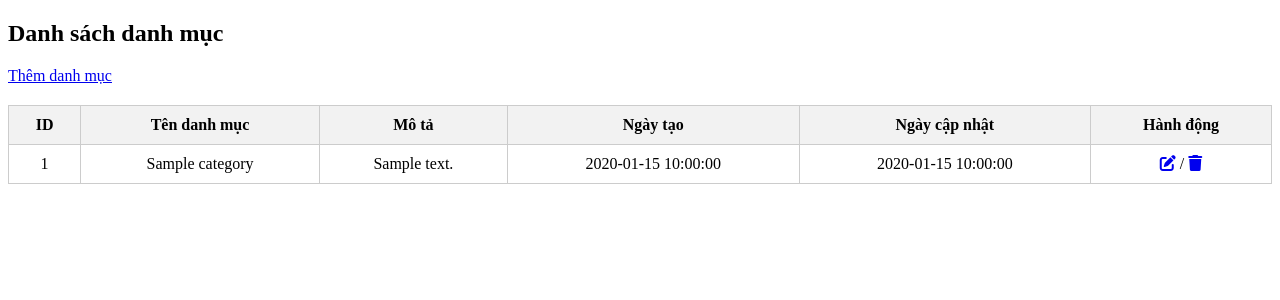
After one commit to nkmt203/dacn_web_hoa_tuoi, a PHP site: page /app/views/admins/categories/list_category.php in a window 1280 px wide. The commit adds this page. Shown: the top 300 px of the page. Run offline with PHP 8.4, Linux system fonts and the light colour scheme; tables that the repository leaves empty or names only in its code hold one stand-in row (values such as "Sample post").

Commit message:
Xong Admin CRUD danh mục

```diff
--- a/app/models/category_model.php
+++ b/app/models/category_model.php
@@ -15,4 +15,40 @@ class CategoryModel
         $stmt->execute();
         return $stmt->fetchAll(PDO::FETCH_ASSOC);
     }
+
+    public function addCategory($category_name, $description)
+    {
+        $pdo = pdo_connect();
+        $sql = "INSERT INTO categories (category_name, description) VALUES (?,?)";
+        $stmt = $pdo->prepare($sql);
+        $stmt->execute([$category_name, $description]);
+        return $stmt;
+    }
+
+    public function deleteCategory($category_id)
+    {
+        $pdo = pdo_connect();
+        $sql = "DELETE FROM categories WHERE category_id=?";
+        $stmt = $pdo->prepare($sql);
+        $stmt->execute([$category_id]);
+        return $stmt->rowCount() > 0;
+    }
+
+    public function getByIdCategory($category_id)
+    {
+        $pdo = pdo_connect();
+        $sql = "SELECT * FROM categories WHERE category_id=?";
+        $stmt = $pdo->prepare($sql);
+        $stmt->execute([$category_id]);
+        return $stmt->fetch(PDO::FETCH_ASSOC);
+    }
+
+    public function updateCategory($category_id, $category_name, $description)
+    {
+        $pdo = pdo_connect();
+        $sql = "UPDATE categories SET category_name=?, description=? WHERE category_id=?";
+        $stmt = $pdo->prepare($sql);
+        $stmt->execute([$category_id, $category_name, $description]);
+        return $stmt->rowCount() > 0;
+    }
 }
--- /dev/null
+++ b/app/views/admins/categories/list_category.php
@@ -0,0 +1,55 @@
+<?php
+// code test data
+
+require_once __DIR__ . '/../../../models/category_model.php';
+require_once __DIR__ . '/../../../../config/config.php';
+$category = new CategoryModel();
+$listCategory= $category->getAllCategory();
+?>
+<!DOCTYPE html>
+<html lang="vi">
+
+<head>
+    <meta charset="UTF-8">
+    <title>Danh sách danh mục</title>
+    <link rel="stylesheet" href="../../../../assets/css/admins/products/list_product.css">
+
+    <!-- Font Awesome -->
+    <link rel="stylesheet" href="https://cdnjs.cloudflare.com/ajax/libs/font-awesome/6.4.0/css/all.min.css">
+</head>
+
+<body>
+    <h2>Danh sách danh mục</h2>
+    <a href="index.php?controller=category&action=addCategory">Thêm danh mục</a>
+    <table>
+        <thead>
+            <tr>
+                <th>ID</th>
+                <th>Tên danh mục</th>
+                <th>Mô tả</th>
+                <th>Ngày tạo</th>
+                <th>Ngày cập nhật</th>
+                <th>Hành động</th>
+            </tr>
+        </thead>
+        <tbody>
+            <?php foreach ($listCategory as $c): ?>
+                <tr>
+                    <td><?= $c['category_id'] ?></td>
+                    <td><?= $c['category_name'] ?></td>
+                    <td><?= $c['description'] ?></td>
+                    <td><?= $c['created_at'] ?></td>
+                    <td><?= $c['updated_at'] ?></td>
+                    <td>
+                        <a href="index.php?controller=category&action=updateCategory&category_id=<?= $c['category_id'] ?>" onclick="return confirm('Bạn có chắc muốn cập nhật')">
+                            <i class="fa-solid fa-pen-to-square"></i></a> /
+                        <a href="index.php?controller=category&action=deleteCategory&category_id=<?= $c['category_id'] ?>" onclick="return confirm('Bạn có chắc muốn xóa')">
+                            <i class="fa-solid fa-trash"></i></a>
+                    </td>
+                </tr>
+            <?php endforeach; ?>
+        </tbody>
+    </table>
+</body>
+
+</html>
--- a/app/views/admins/dashboard.php
+++ b/app/views/admins/dashboard.php
@@ -27,11 +27,11 @@
                 <i class="fas fa-tachometer-alt"></i>
                 <span class="nav-text">Trang chủ</span>
             </a>
-            <a class="nav-link" href="index.php?controller=product&action=loadListProduct">
+            <a class="nav-link" href="index.php?controller=product&action=listProduct">
                 <i class="fas fa-box"></i>
                 <span class="nav-text">Sản phẩm</span>
             </a>
-            <a class="nav-link" href="#">
+            <a class="nav-link" href="index.php?controller=category&action=listCategory">
                 <i class="fa-solid fa-table-list"></i>
                 <span class="nav-text">Danh mục</span>
             </a>
--- a/app/views/admins/index.php
+++ b/app/views/admins/index.php
@@ -22,7 +22,7 @@ switch ($controllerURL) {
         $controllerPath = "../../controllers/admins/product_ctrl.php";
         break;
     case 'category':
-        //$controllerPath = "../../controllers/admins/product_ctrl.php";
+        $controllerPath = "../../controllers/admins/category_ctrl.php";
         break;
     default:
         break;
--- a/app/views/admins/products/add_product.php
+++ b/app/views/admins/products/add_product.php
@@ -68,6 +68,6 @@ $listEnumStatus = $product->getValueEnumStatus();
         <?php endforeach; ?>
     </select><br>
 
-    <input type="submit" value="Thêm" id="AddProduct" name="AddProduct">
+    <input type="submit" value="Thêm" name="btnAddProduct">
 </form>
 </body>
```
Also changed, not shown: app/controllers/admins/category_ctrl.php (added, +70 -0 lines), app/controllers/admins/product_ctrl.php (+5 -4 lines), app/views/admins/categories/add_category.php (added, +31 -0 lines), app/views/admins/categories/update_category.php (added, +34 -0 lines), app/views/admins/layouts/footer.php (added), app/views/admins/layouts/header.php (added), app/views/admins/layouts/sidebar.php (added), uploads/1763575321_Bo-Hoa-Hong-Sophie-Gui-Tang-Sinh.jpg (added).
